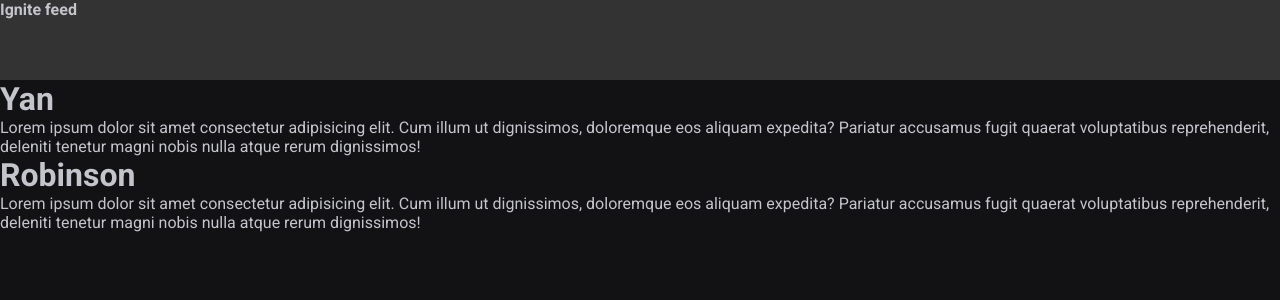
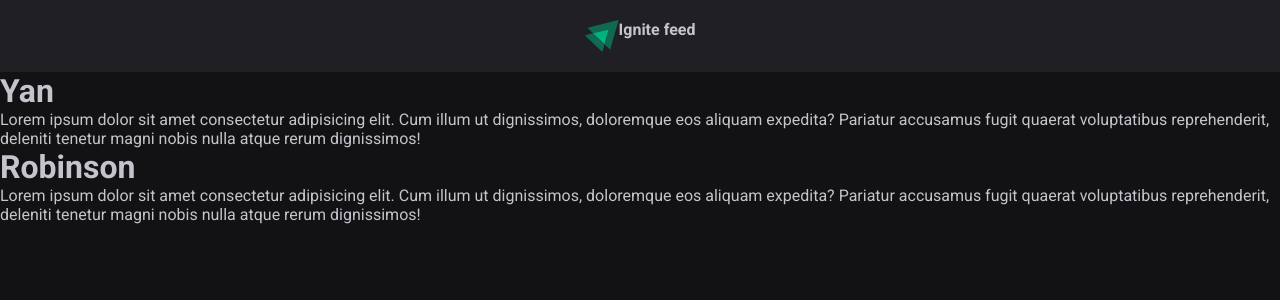
Before and after one commit to yankaique/react-feed, a React (Vite) app: page / in a window 1280 px wide. Shown: the top 300 px of the page. Built offline with nearby package versions, Linux system fonts and the light colour scheme.

Commit message:
💄 create header component

```diff
--- a/src/components/Header.jsx
+++ b/src/components/Header.jsx
@@ -1,8 +1,10 @@
 import styles from "./Header.module.css";
+import igniteLogo from "../assets/ignite-logo.svg";
 
 export function Header() {
   return (
     <header className={styles.header}>
+      <img src={igniteLogo} alt="Logotipo ignite" />
       <strong>Ignite feed</strong>
     </header>
   );
--- a/src/components/Header.module.css
+++ b/src/components/Header.module.css
@@ -1,4 +1,10 @@
 .header {
-  background: #333;
-  height: 80px;
+  background: var(--gray-800);
+  display: flex;
+  justify-content: center;
+  padding: 1.25rem 0;
 }
+
+.header img {
+  height: 2rem;
+}
```
Also changed, not shown: src/assets/ignite-logo.svg (added).
